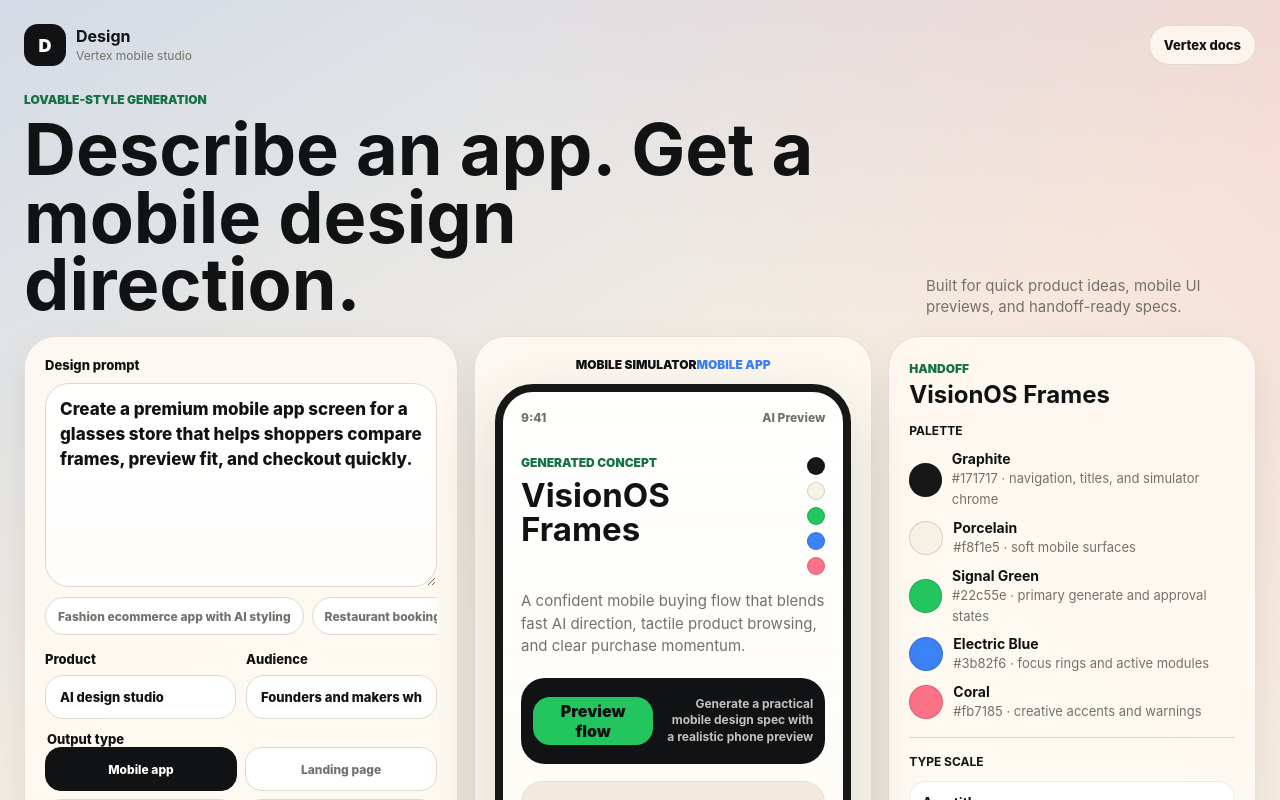
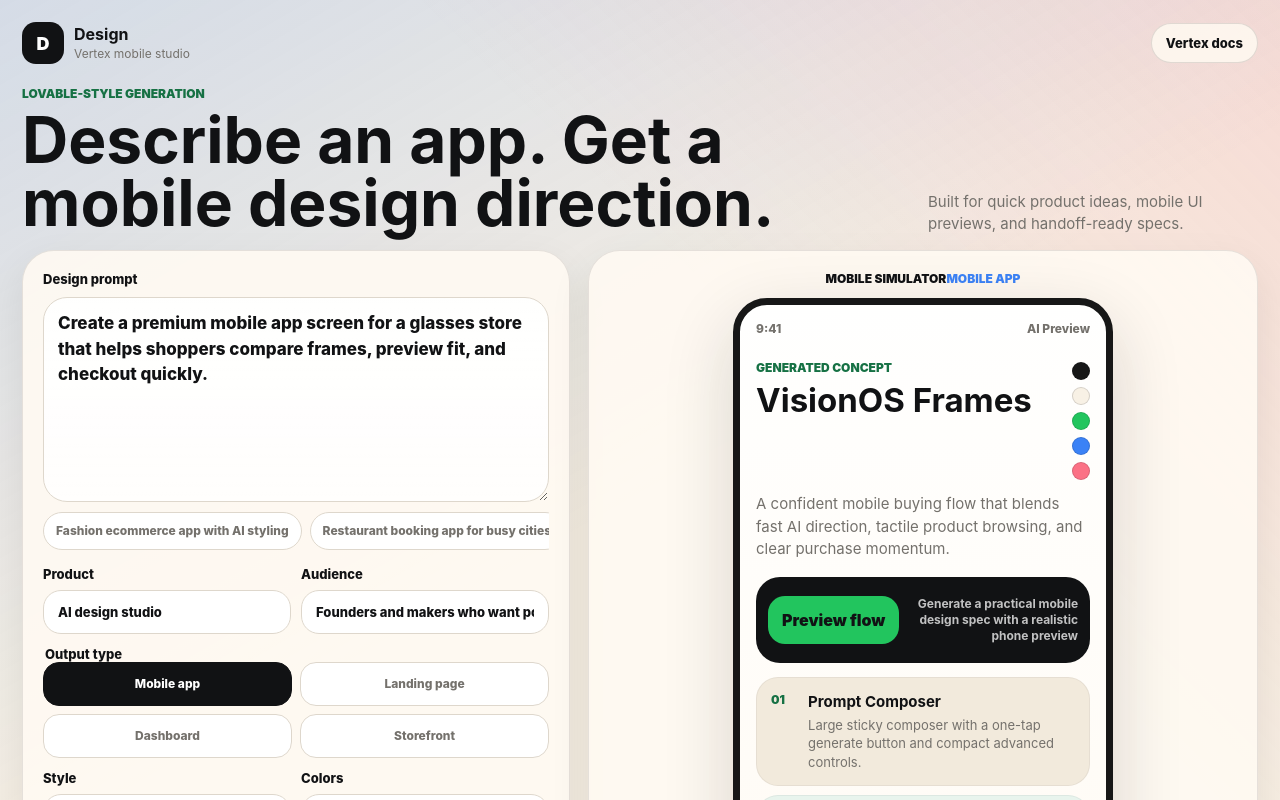
Before and after one commit to rkali090/design, a Next.js app: page / in a window 1280 px wide. Shown: the top 800 px of the page. Built offline with nearby package versions, Linux system fonts and the light colour scheme.

Commit message:
Refine design studio layout

```diff
--- a/app/globals.css
+++ b/app/globals.css
@@ -45,7 +45,7 @@ button {
 
 .app-shell {
   min-height: 100vh;
-  padding: 16px;
+  padding: 14px;
 }
 
 .topbar,
@@ -59,7 +59,7 @@ button {
   align-items: center;
   display: flex;
   justify-content: space-between;
-  margin-bottom: 22px;
+  margin-bottom: 18px;
 }
 
 .brand-mark {
@@ -126,7 +126,7 @@ button {
   align-items: end;
   display: grid;
   gap: 14px;
-  margin-bottom: 18px;
+  margin-bottom: 16px;
 }
 
 .eyebrow,
@@ -139,11 +139,11 @@ button {
 }
 
 .hero-band h1 {
-  font-size: clamp(36px, 10vw, 72px);
+  font-size: clamp(31px, 8.5vw, 64px);
   letter-spacing: 0;
-  line-height: 0.94;
+  line-height: 0.98;
   margin: 7px 0 0;
-  max-width: 820px;
+  max-width: 760px;
 }
 
 .hero-band p {
@@ -155,7 +155,7 @@ button {
 
 .studio-grid {
   display: grid;
-  gap: 16px;
+  gap: 14px;
 }
 
 .composer-panel,
@@ -163,9 +163,9 @@ button {
 .spec-panel {
   background: rgba(255, 250, 242, 0.9);
   border: 1px solid rgba(17, 18, 20, 0.1);
-  border-radius: 28px;
+  border-radius: 24px;
   box-shadow: 0 16px 42px rgba(17, 18, 20, 0.08);
-  padding: 16px;
+  padding: 14px;
 }
 
 .prompt-label {
@@ -200,7 +200,7 @@ textarea {
   border-radius: 24px;
   font-size: 17px;
   line-height: 1.48;
-  min-height: 190px;
+  min-height: 170px;
 }
 
 input:focus,
@@ -347,6 +347,7 @@ fieldset {
 .simulator-panel {
   display: grid;
   justify-items: center;
+  overflow: hidden;
 }
 
 .phone-frame {
@@ -354,15 +355,14 @@ fieldset {
   background:
     linear-gradient(180deg, rgba(255, 255, 255, 0.88), rgba(255, 250, 242, 0.96)),
     #fffdf8;
-  border: 8px solid #171717;
-  border-radius: 38px;
+  border: 7px solid #171717;
+  border-radius: 34px;
   box-shadow: var(--shadow);
   display: flex;
   flex-direction: column;
   max-width: 380px;
-  min-height: 670px;
   overflow: hidden;
-  padding: 18px;
+  padding: 16px;
   width: min(100%, 380px);
 }
 
@@ -379,7 +379,7 @@ fieldset {
   color: var(--muted);
   font-size: 12px;
   font-weight: 850;
-  margin-bottom: 26px;
+  margin-bottom: 20px;
 }
 
 .preview-hero {
@@ -388,9 +388,10 @@ fieldset {
 }
 
 .preview-hero h2 {
-  font-size: 33px;
+  font-size: clamp(27px, 8vw, 33px);
   line-height: 1.02;
   margin: 8px 0 0;
+  overflow-wrap: anywhere;
 }
 
 .color-dots {
@@ -414,14 +415,16 @@ fieldset {
 .summary {
   font-size: 15px;
   line-height: 1.5;
-  margin: 15px 0 20px;
+  margin: 13px 0 16px;
 }
 
 .action-strip {
   background: var(--ink);
   border-radius: 24px;
   color: white;
+  display: grid;
   gap: 10px;
+  grid-template-columns: minmax(118px, auto) minmax(0, 1fr);
   min-height: 86px;
   padding: 12px;
 }
@@ -441,15 +444,14 @@ fieldset {
   font-size: 12px;
   font-weight: 750;
   line-height: 1.35;
-  max-width: 150px;
   overflow-wrap: anywhere;
   text-align: right;
 }
 
 .section-stack {
   display: grid;
-  gap: 10px;
-  margin-top: 17px;
+  gap: 9px;
+  margin-top: 14px;
 }
 
 .mobile-section {
@@ -459,8 +461,8 @@ fieldset {
   border-radius: 22px;
   gap: 13px;
   justify-content: flex-start;
-  min-height: 104px;
-  padding: 15px;
+  min-height: 96px;
+  padding: 14px;
 }
 
 .mobile-section:nth-child(2) {
@@ -581,7 +583,7 @@ fieldset {
 
 @media (min-width: 760px) {
   .app-shell {
-    padding: 24px;
+    padding: 22px;
   }
 
   .hero-band {
@@ -591,12 +593,19 @@ fieldset {
   .field-grid {
     grid-template-columns: repeat(2, minmax(0, 1fr));
   }
+
+  .studio-grid {
+    gap: 18px;
+  }
 }
 
 @media (min-width: 1080px) {
   .studio-grid {
     align-items: start;
-    grid-template-columns: minmax(360px, 0.85fr) minmax(360px, 0.78fr) minmax(320px, 0.72fr);
+    grid-template-areas:
+      "composer simulator"
+      "spec spec";
+    grid-template-columns: minmax(390px, 0.9fr) minmax(430px, 1.1fr);
   }
 
   .composer-panel,
@@ -606,9 +615,96 @@ fieldset {
     padding: 20px;
   }
 
+  .composer-panel {
+    grid-area: composer;
+  }
+
+  .simulator-panel {
+    grid-area: simulator;
+  }
+
+  .spec-panel {
+    display: grid;
+    gap: 14px;
+    grid-area: spec;
+    grid-template-columns: repeat(3, minmax(0, 1fr));
+  }
+
+  .spec-panel .panel-heading {
+    grid-column: 1 / -1;
+    margin-bottom: 0;
+  }
+
+  .spec-group {
+    border-top: 0;
+    padding: 0;
+  }
+
   .composer-panel,
   .simulator-panel {
     position: sticky;
     top: 18px;
   }
+
+  .phone-frame {
+    width: min(100%, 400px);
+  }
 }
+
+@media (max-width: 430px) {
+  .app-shell {
+    padding: 10px;
+  }
+
+  .topbar {
+    margin-bottom: 14px;
+  }
+
+  .docs-link {
+    font-size: 12px;
+    height: 36px;
+    padding: 0 11px;
+  }
+
+  .brand-mark > span {
+    border-radius: 12px;
+    height: 38px;
+    width: 38px;
+  }
+
+  .hero-band h1 {
+    font-size: 30px;
+  }
+
+  .composer-panel,
+  .simulator-panel,
+  .spec-panel {
+    border-radius: 20px;
+    padding: 12px;
+  }
+
+  .prompt-label textarea {
+    border-radius: 20px;
+    font-size: 16px;
+    min-height: 150px;
+  }
+
+  .phone-frame {
+    border-width: 6px;
+    border-radius: 30px;
+    padding: 14px;
+  }
+
+  .action-strip {
+    grid-template-columns: 1fr;
+    min-height: 0;
+  }
+
+  .action-strip span {
+    text-align: left;
+  }
+
+  .mobile-section {
+    min-height: 88px;
+  }
+}
```
